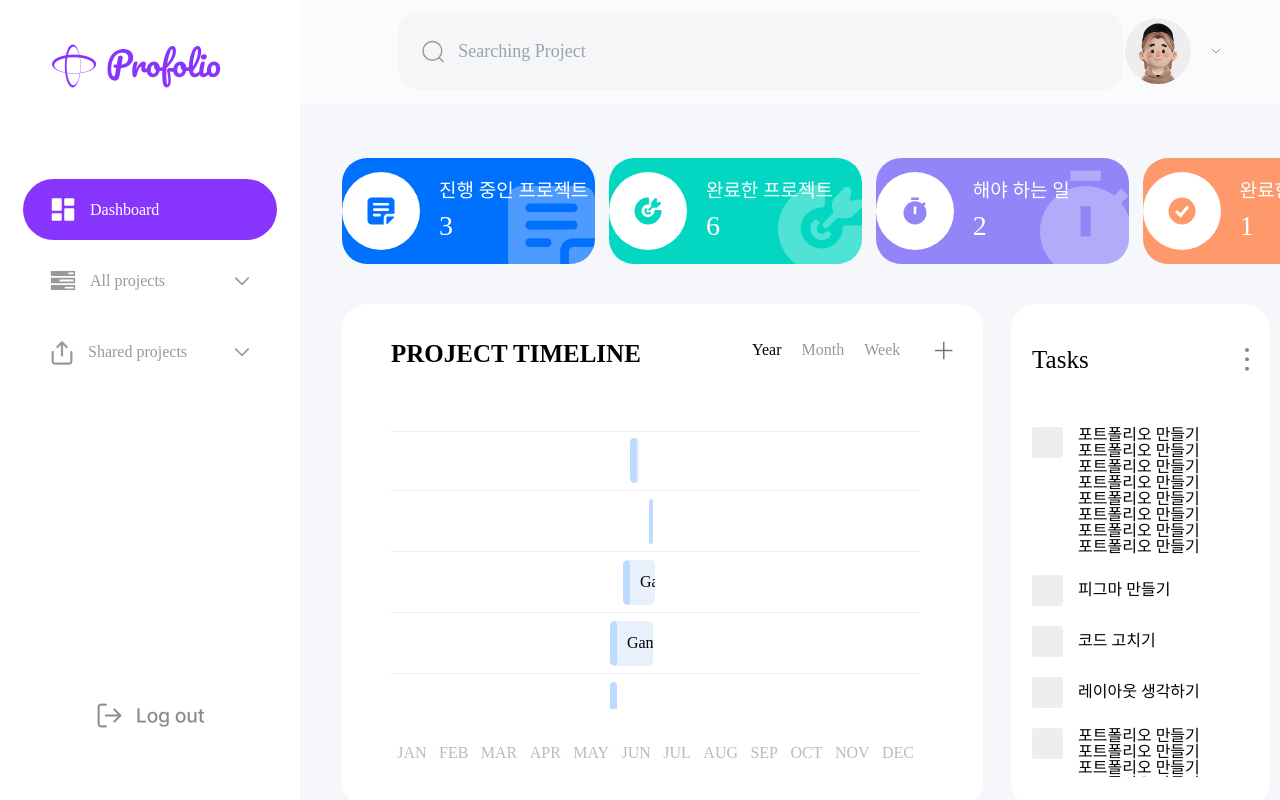
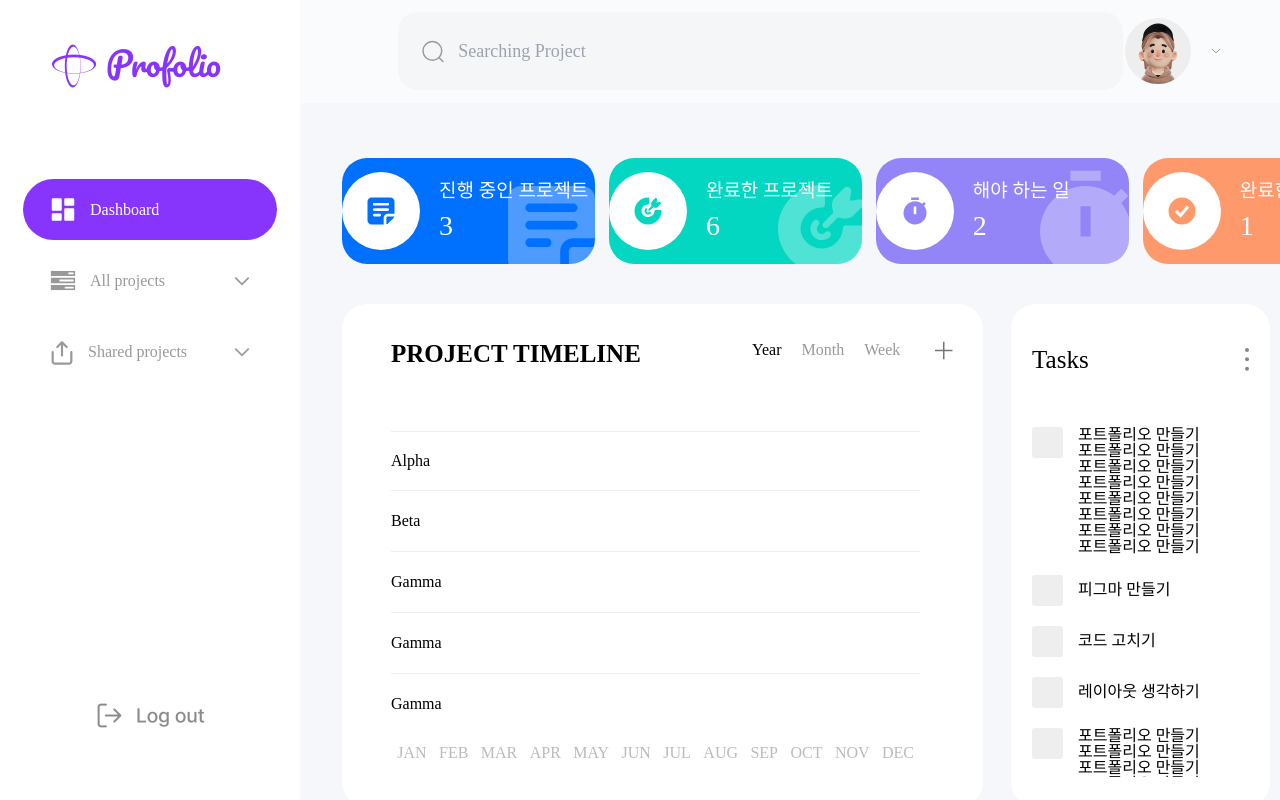
Before and after one commit to 2025MirimITShow-profolio/profolio-client, a React (Vite) app: page / in a window 1280 px wide. Shown: the top 800 px of the page. Built offline with nearby package versions, Linux system fonts and the light colour scheme.

Commit message:
[feat] : 스타일 분리, 호버 이벤트 추가

```diff
--- a/src/components/Dashboard/ProjectTimeline.tsx
+++ b/src/components/Dashboard/ProjectTimeline.tsx
@@ -2,6 +2,7 @@ import { useEffect, useState } from "react";
 import { useThemeStore } from "../../store/themeStore";
 import styles from '../../style/ProjectTimeline.module.css'
 import styled from "styled-components";
+import { motion } from "framer-motion";
 
 const time = ['Year', 'Month', 'Week']
 const year = ['JAN', 'FEB', 'MAR', 'APR', 'MAY', 'JUN', 'JUL', 'AUG', 'SEP', 'OCT', 'NOV', 'DEC']
@@ -32,6 +33,7 @@ const percent= [
     14.28
 ]
 month.push(endDay[1].getDate())
+const msPerDay = 1000 * 60 * 60 * 24;
 
 const data = [
     { project: "Alpha", startDate: "25-06-15", endDate: "25-06-20" },
@@ -43,7 +45,7 @@ const data = [
     { project: "Gamma", startDate: "25-06-02", endDate: "25-06-09" },
     { project: "Gamma", startDate: "25-06-03", endDate: "25-06-30" },
     { project: "Gamma", startDate: "25-06-02", endDate: "25-06-30" },
-    { project: "Gamma", startDate: "25-06-01", endDate: "25-06-30" },
+    { project: "Gamma", startDate: "25-05-01", endDate: "25-06-30" },
 ];
 
 const parsedData = data.map(item => {
@@ -123,47 +125,55 @@ type ProjectProps = {
     timeUnit: number
 }
 export function Project({name, start, end, timeUnit}: ProjectProps) {
-    const daysWidth = (end.getTime() - start.getTime()) / (1000 * 60 * 60 * 24);
-    const daysLeft = (start.getTime() - startDay[timeUnit].getTime()) / (1000 * 60 * 60 * 24)
+    const daysWidth = (end.getTime() - start.getTime()) / msPerDay
+    const daysLeft = (start.getTime() - startDay[timeUnit].getTime()) / msPerDay
     const containerWidth = (end>endDay[timeUnit])? 101 : (daysWidth+1) * percent[timeUnit]
     const containerLeft = (start<startDay[timeUnit])? -1 : daysLeft * percent[timeUnit]
+    const [isHovering, setIsHovering] = useState(false);
+    const [position, setPosition] = useState({ x: 0, y: 0 });
+
+    const handleMouseMove = (e: React.MouseEvent) => {
+        setPosition({ x: e.clientX, y: e.clientY });
+    };
+
     return (
-        <div style={{
-            backgroundColor: '#E8F0FB',
+        <div
+            className={styles.timeLine}
+            onMouseEnter={() => setIsHovering(true)}
+            onMouseLeave={() => setIsHovering(false)}
+            onMouseMove={handleMouseMove}
+            style={{
                 width: `${containerWidth}%`,
-            height: '45px',
-            position: 'absolute',
                 left: `${containerLeft}%`,
-            overflow: 'hidden',
-            display: 'flex',
-            alignItems: 'center',
                 ...(containerLeft != -1 ? {
                     borderTopLeftRadius: '5px',
                     borderBottomLeftRadius: '5px',
-            } : {}),
+                } : {
+                    left: '0px'
+                }),
                 ...(containerWidth != 101 ? {
                     borderTopRightRadius: '5px',
                     borderBottomRightRadius: '5px',
                 } : {})
-        }}>
-            {containerLeft ?
-                <div
+            }}
+        >
+            {containerLeft != -1 ? <div className={styles.bar} /> : <></>}
+            <p className={styles.name}>{name}</p>
+            {isHovering && (
+                <motion.div
+                    className={styles.floatingBox}
+                    initial={{ opacity: 0, scale: 0.9 }}
+                    animate={{ opacity: 1, scale: 1 }}
+                    exit={{ opacity: 0, scale: 0.9 }}
+                    transition={{ type: "tween", duration: 0.15 }}
                     style={{
-                        width: '7px',
-                        height: '100%',
-                        background: '#BFDAFF',
-                        borderRadius: '5px',
+                        top: position.y - 30,
+                        left: position.x
                     }}
-                /> : <></>
-            }
-            <p
-                style={{
-                    position: 'absolute',
-                    color: '#000',
-                    left: '17px',
-                    width: 'calc(100% - 24px)'
-                }}
-            >{name}</p>
+                >
+                    {name}
+                </motion.div>
+            )}
         </div>
     )
 }
```
Lines whose indentation alone changed are shown as unchanged.
